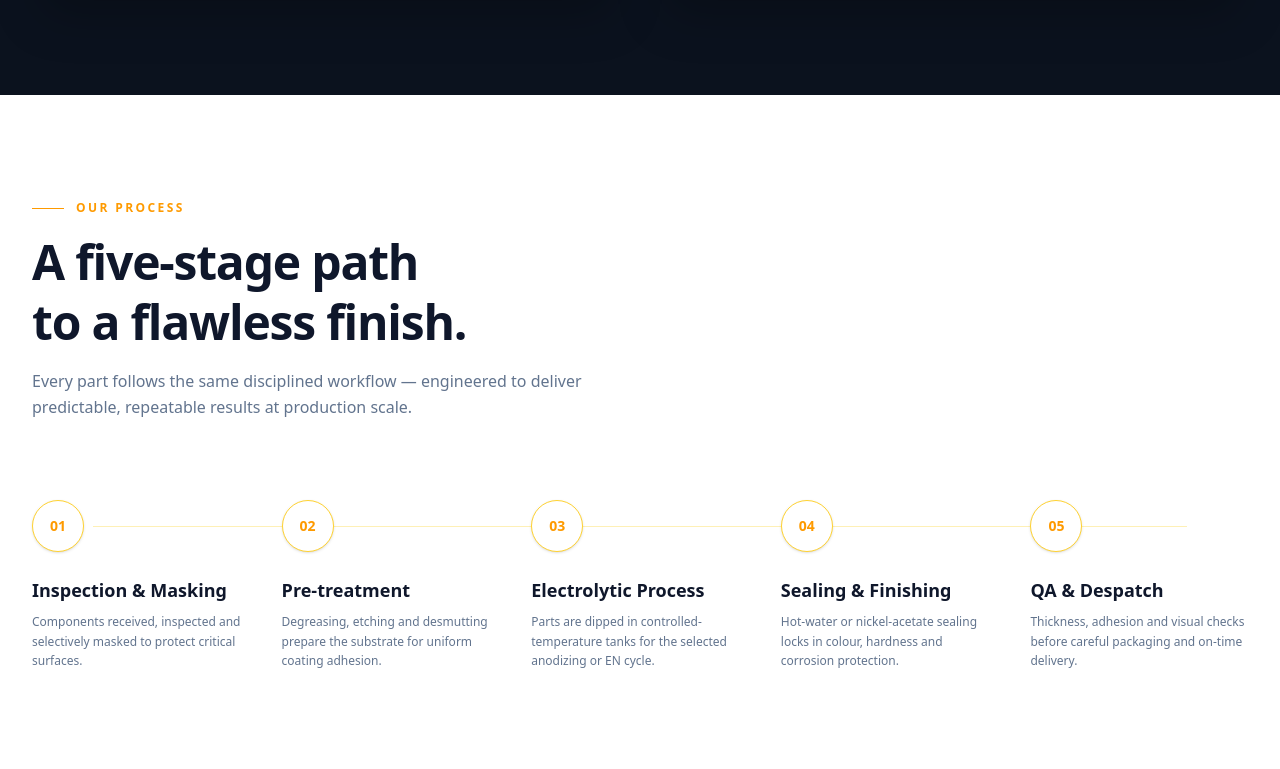
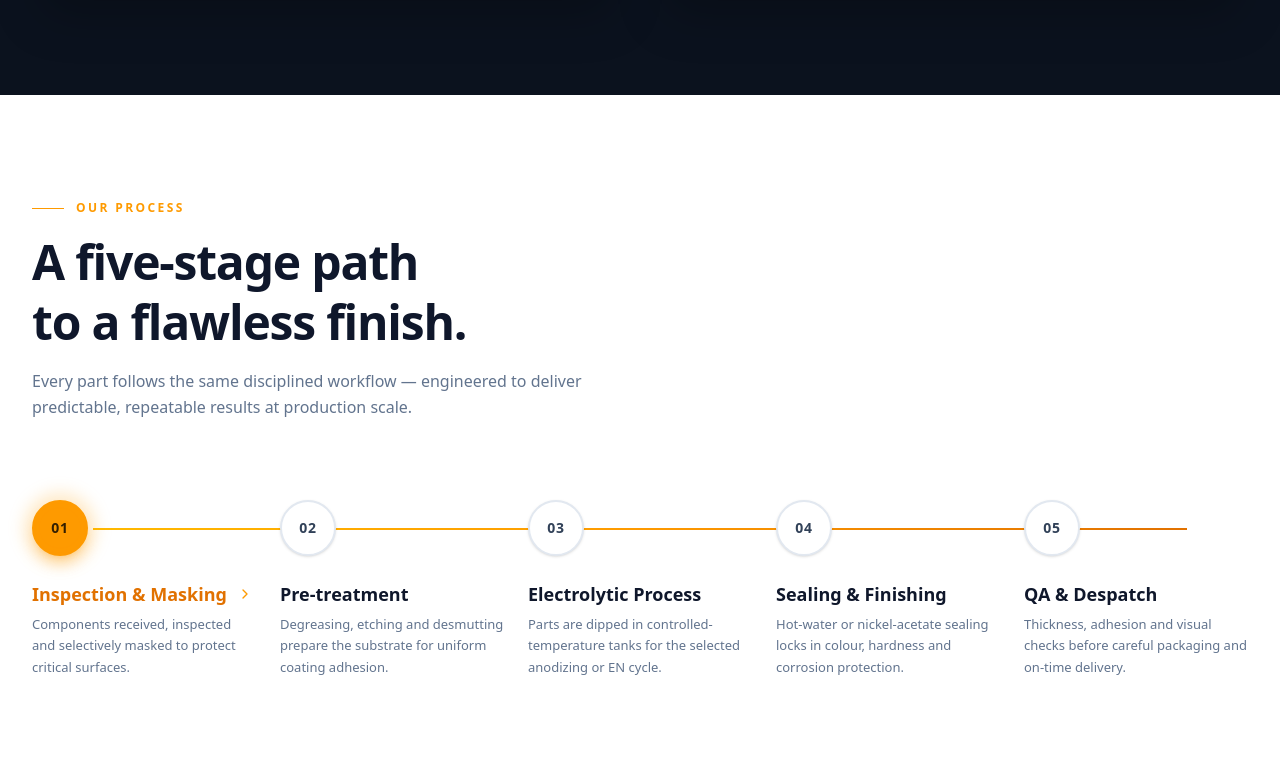
Before and after one commit to fenil321/client-project, a Next.js app: page / in a window 1280 px wide. Shown: the part 2991-3760 px from the top of the page. Built offline with nearby package versions, Linux system fonts and the light colour scheme.

Commit message:
changes added

```diff
--- a/components/Process.jsx
+++ b/components/Process.jsx
@@ -1,40 +1,74 @@
+"use client";
+
+import { useState } from "react";
+import { motion } from "framer-motion";
+import { CheckCircle2, ChevronRight } from "lucide-react";
+
 export default function Process() {
+  const [activeStep, setActiveStep] = useState(0);
+
   const steps = [
     {
       num: "01",
       title: "Inspection & Masking",
       desc: "Components received, inspected and selectively masked to protect critical surfaces.",
+      detail: "Dimensional verification & precision tape application",
     },
     {
       num: "02",
       title: "Pre-treatment",
       desc: "Degreasing, etching and desmutting prepare the substrate for uniform coating adhesion.",
+      detail: "Multi-stage alkaline wash & deoxidation",
     },
     {
       num: "03",
       title: "Electrolytic Process",
       desc: "Parts are dipped in controlled-temperature tanks for the selected anodizing or EN cycle.",
+      detail: "Current density & temperature regulation",
     },
     {
       num: "04",
       title: "Sealing & Finishing",
       desc: "Hot-water or nickel-acetate sealing locks in colour, hardness and corrosion protection.",
+      detail: "Micro-pore hydration lock",
     },
     {
       num: "05",
       title: "QA & Despatch",
       desc: "Thickness, adhesion and visual checks before careful packaging and on-time delivery.",
+      detail: "Eddy-current micron testing & secure wrapping",
     },
   ];
+
+  // Motion variants for staged timeline reveal
+  const containerVariants = {
+    hidden: { opacity: 0 },
+    visible: {
+      opacity: 1,
+      transition: {
+        staggerChildren: 0.22,
+        delayChildren: 0.2,
+      },
+    },
+  };
+
+  const itemVariants = {
+    hidden: { opacity: 0, y: 28 },
+    visible: {
+      opacity: 1,
+      y: 0,
+      transition: { duration: 0.6, ease: [0.22, 1, 0.36, 1] },
+    },
+  };
 
   return (
     <section
       id="process"
-      className="min-h-screen py-24 bg-white text-slate-900"
+      className="py-24 bg-white text-slate-900 overflow-hidden relative"
     >
       <div className="max-w-7xl mx-auto px-4 sm:px-6 lg:px-8">
         {/* Header */}
-        <div className="max-w-xl mb-20">
+        <div className="max-w-xl mb-16 sm:mb-20">
           <div className="inline-flex items-center gap-3 text-amber-500 text-xs font-semibold tracking-[0.2em] uppercase mb-4">
             <span className="w-8 h-[1.5px] bg-amber-500" />
             <span>Our Process</span>
@@ -49,29 +83,109 @@ export default function Process() {
           </p>
         </div>
 
-        {/* Timeline Grid */}
+        {/* --- Timeline Workflow --- */}
         <div className="relative">
-          {/* Horizontal Connecting Line (Desktop) */}
-          <div className="hidden md:block absolute top-[26px] left-[5%] right-[5%] h-[1px] bg-amber-200/60 z-0" />
+          {/* Desktop Connecting Beam */}
+          <div className="hidden md:block absolute top-[28px] left-[5%] right-[5%] h-[2px] bg-slate-100 z-0">
+            {/* Animated Laser Fill Line */}
+            <motion.div
+              initial={{ scaleX: 0 }}
+              whileInView={{ scaleX: 1 }}
+              viewport={{ once: true, amount: 0.4 }}
+              transition={{ duration: 1.5, ease: [0.65, 0, 0.35, 1], delay: 0.2 }}
+              className="h-full w-full bg-gradient-to-r from-amber-400 via-amber-500 to-amber-600 origin-left"
+            />
+          </div>
 
-          <div className="grid grid-cols-1 md:grid-cols-5 gap-8 relative z-10">
-            {steps.map((step, i) => (
-              <div key={i} className="flex flex-col items-start">
-                {/* Number Circle Node */}
-                <div className="w-13 h-13 rounded-full bg-white border border-amber-300 flex items-center justify-center text-amber-500 font-bold text-sm mb-6 shadow-sm">
-                  {step.num}
-                </div>
+          {/* Mobile Vertical Track Line */}
+          <div className="md:hidden absolute top-6 bottom-12 left-6 w-[2px] bg-slate-100 z-0">
+            <motion.div
+              initial={{ scaleY: 0 }}
+              whileInView={{ scaleY: 1 }}
+              viewport={{ once: true }}
+              transition={{ duration: 1.4, ease: "easeInOut" }}
+              className="w-full h-full bg-gradient-to-b from-amber-400 via-amber-500 to-amber-600 origin-top"
+            />
+          </div>
 
-                {/* Step Content */}
-                <h3 className="text-lg font-bold text-slate-900 mb-2">
-                  {step.title}
-                </h3>
-                <p className="text-xs text-slate-500 leading-relaxed font-normal">
-                  {step.desc}
-                </p>
-              </div>
-            ))}
-          </div>
+          {/* Animated 5 Steps Grid */}
+          <motion.div
+            variants={containerVariants}
+            initial="hidden"
+            whileInView="visible"
+            viewport={{ once: true, amount: 0.2 }}
+            className="grid grid-cols-1 md:grid-cols-5 gap-8 sm:gap-6 relative z-10"
+          >
+            {steps.map((step, i) => {
+              const isSelected = activeStep === i;
+
+              return (
+                <motion.div
+                  key={i}
+                  variants={itemVariants}
+                  onMouseEnter={() => setActiveStep(i)}
+                  className="group relative flex md:flex-col items-start gap-5 md:gap-0 cursor-pointer"
+                >
+                  {/* Step Node Circle */}
+                  <div className="relative shrink-0 md:mb-6">
+                    {/* Pulsing Aura on Active Node */}
+                    {isSelected && (
+                      <motion.div
+                        layoutId="activeGlow"
+                        transition={{ type: "spring", stiffness: 300, damping: 25 }}
+                        className="absolute -inset-2 rounded-full bg-amber-500/20 blur-sm pointer-events-none"
+                      />
+                    )}
+
+                    <motion.div
+                      whileHover={{ scale: 1.12 }}
+                      whileTap={{ scale: 0.95 }}
+                      transition={{ type: "spring", stiffness: 400, damping: 17 }}
+                      className={`w-12 h-12 sm:w-14 sm:h-14 rounded-full flex items-center justify-center font-bold text-sm tracking-wider transition-all duration-300 border-2 ${
+                        isSelected
+                          ? "bg-amber-500 text-black border-amber-500 shadow-lg shadow-amber-500/30"
+                          : "bg-white text-slate-700 border-slate-200 group-hover:border-amber-400 group-hover:text-amber-500 shadow-sm"
+                      }`}
+                    >
+                      {step.num}
+                    </motion.div>
+                  </div>
+
+                  {/* Step Text Body */}
+                  <div className="flex-1">
+                    <div className="flex items-center gap-1.5 mb-1.5">
+                      <h3
+                        className={`text-base sm:text-lg font-bold transition-colors duration-200 ${
+                          isSelected
+                            ? "text-amber-600"
+                            : "text-slate-900 group-hover:text-amber-600"
+                        }`}
+                      >
+                        {step.title}
+                      </h3>
+                      <ChevronRight
+                        className={`w-4 h-4 transition-transform duration-200 ${
+                          isSelected
+                            ? "text-amber-500 translate-x-1"
+                            : "text-transparent"
+                        }`}
+                      />
+                    </div>
+
+                    <p className="text-xs sm:text-[13px] text-slate-500 leading-relaxed font-normal mb-3">
+                      {step.desc}
+                    </p>
+
+                    {/* Micro Technical Sub-label
+                    <div className="inline-flex items-center gap-1.5 text-[11px] font-medium text-slate-400 group-hover:text-slate-600 transition-colors">
+                      <CheckCircle2 className="w-3 h-3 text-amber-500 shrink-0" />
+                      <span>{step.detail}</span>
+                    </div> */}
+                  </div>
+                </motion.div>
+              );
+            })}
+          </motion.div>
         </div>
       </div>
     </section>
```
